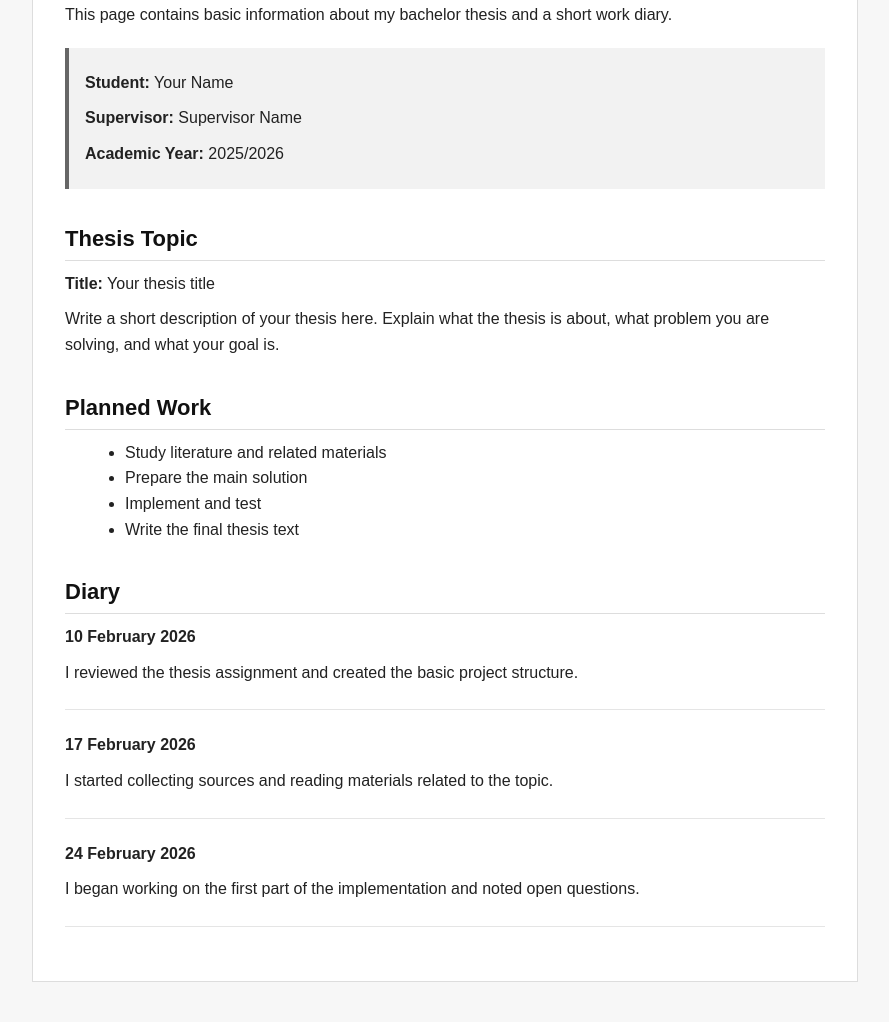
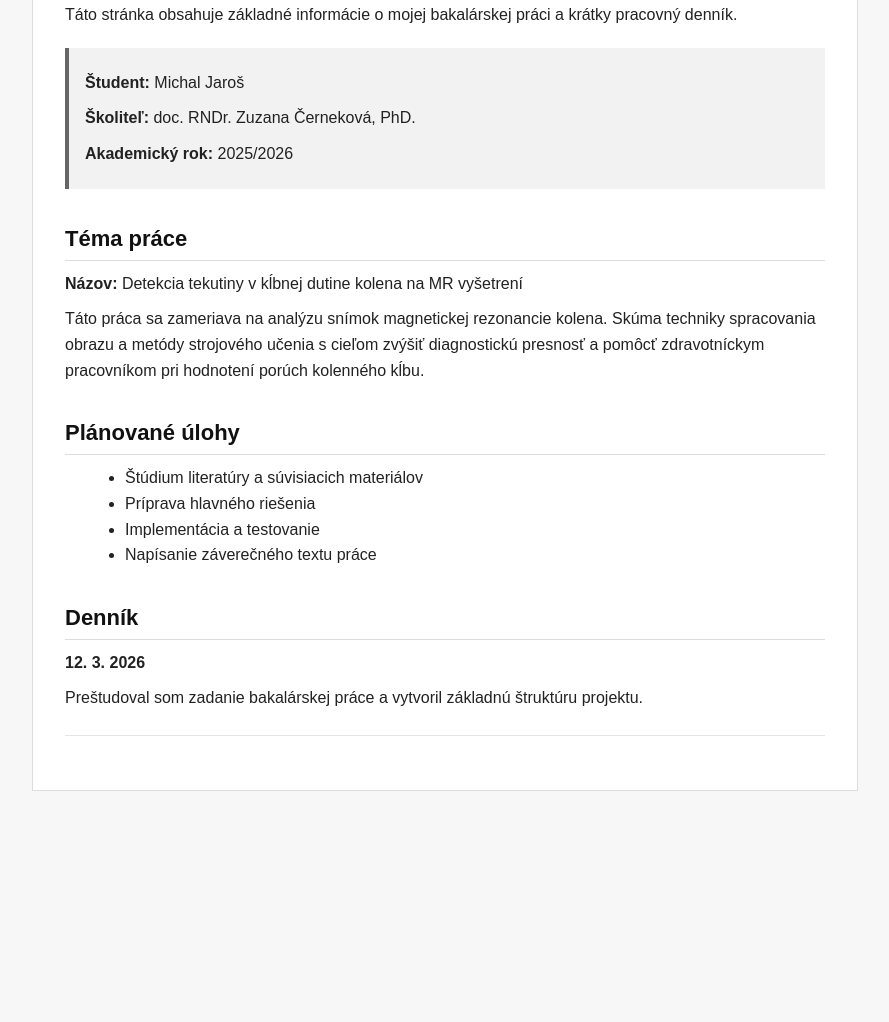
Before and after one commit to cephems1/bakalarka_dennik, a plain HTML site: page index.html in a window 1280 px wide. Shown: the part 132-1154 px from the top of the page, without its empty margins (195-1084 px from the left). After the commit the page ends 963 px from the top, so only its background shows below. Drawn offline with Linux system fonts and the light colour scheme.

Commit message:
added slovak text

```diff
--- a/index.html
+++ b/index.html
@@ -1,9 +1,9 @@
 <!DOCTYPE html>
-<html lang="en">
+<html lang="sk">
 <head>
   <meta charset="UTF-8">
   <meta name="viewport" content="width=device-width, initial-scale=1.0">
-  <title>Bachelor Thesis</title>
+  <title>Bakalárska práca</title>
   <style>
     body {
       margin: 0;
@@ -68,45 +68,34 @@
 </head>
 <body>
   <main>
-    <h1>Bachelor Thesis</h1>
-    <p>This page contains basic information about my bachelor thesis and a short work diary.</p>
+    <h1>Bakalárska práca</h1>
+    <p>Táto stránka obsahuje základné informácie o mojej bakalárskej práci a krátky pracovný denník.</p>
 
     <div class="meta">
-      <p><strong>Student:</strong> Your Name</p>
-      <p><strong>Supervisor:</strong> Supervisor Name</p>
-      <p><strong>Academic Year:</strong> 2025/2026</p>
+      <p><strong>Študent:</strong> Michal Jaroš</p>
+      <p><strong>Školiteľ:</strong> doc. RNDr. Zuzana Černeková, PhD.</p>
+      <p><strong>Akademický rok:</strong> 2025/2026</p>
     </div>
 
-    <h2>Thesis Topic</h2>
-    <p><strong>Title:</strong> Your thesis title</p>
+    <h2>Téma práce</h2>
+    <p><strong>Názov:</strong> Detekcia tekutiny v kĺbnej dutine kolena na MR vyšetrení</p>
     <p>
-      Write a short description of your thesis here. Explain what the thesis is about,
-      what problem you are solving, and what your goal is.
+      Táto práca sa zameriava na analýzu snímok magnetickej rezonancie kolena. Skúma techniky spracovania obrazu a metódy strojového učenia s cieľom zvýšiť diagnostickú presnosť a pomôcť zdravotníckym pracovníkom pri hodnotení porúch kolenného kĺbu.
     </p>
 
-    <h2>Planned Work</h2>
+    <h2>Plánované úlohy</h2>
     <ul>
-      <li>Study literature and related materials</li>
-      <li>Prepare the main solution</li>
-      <li>Implement and test</li>
-      <li>Write the final thesis text</li>
+      <li>Štúdium literatúry a súvisiacich materiálov</li>
+      <li>Príprava hlavného riešenia</li>
+      <li>Implementácia a testovanie</li>
+      <li>Napísanie záverečného textu práce</li>
     </ul>
 
-    <h2>Diary</h2>
+    <h2>Denník</h2>
 
     <div class="entry">
-      <p class="date">10 February 2026</p>
-      <p>I reviewed the thesis assignment and created the basic project structure.</p>
-    </div>
-
-    <div class="entry">
-      <p class="date">17 February 2026</p>
-      <p>I started collecting sources and reading materials related to the topic.</p>
-    </div>
-
-    <div class="entry">
-      <p class="date">24 February 2026</p>
-      <p>I began working on the first part of the implementation and noted open questions.</p>
+      <p class="date">12. 3. 2026 </p>
+      <p>Preštudoval som zadanie bakalárskej práce a vytvoril základnú štruktúru projektu.</p>
     </div>
   </main>
 </body>
```
